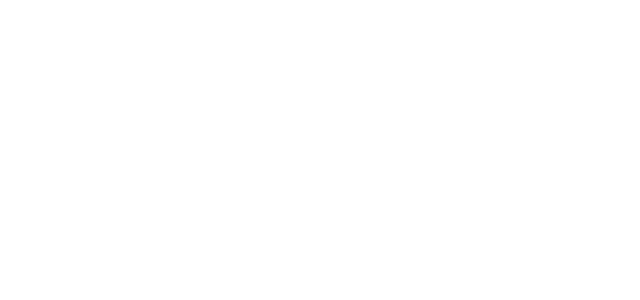
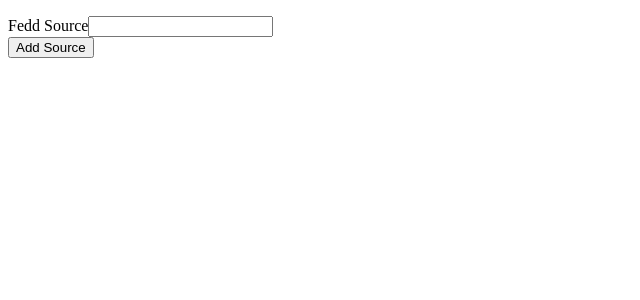
Before and after one commit to dsolerh/rss-reader, a React (Create React App) app in the folder reader-front/: page / in a window 1280 px wide. Shown: the top 300 px of the page, without its empty margins (0-640 px from the left). Built offline with nearby package versions, Linux system fonts and the light colour scheme.

Commit message:
update the app

```diff
--- a/reader-front/src/App.tsx
+++ b/reader-front/src/App.tsx
@@ -1,9 +1,11 @@
 import React from 'react';
 import './App.css';
+import { ControlPanel } from './components/ControlPanel';
 
 function App() {
     return (
         <div>
+            <ControlPanel onChangeFeed={(feeds) => { console.log(feeds) }} />
         </div>
     );
 }
```
